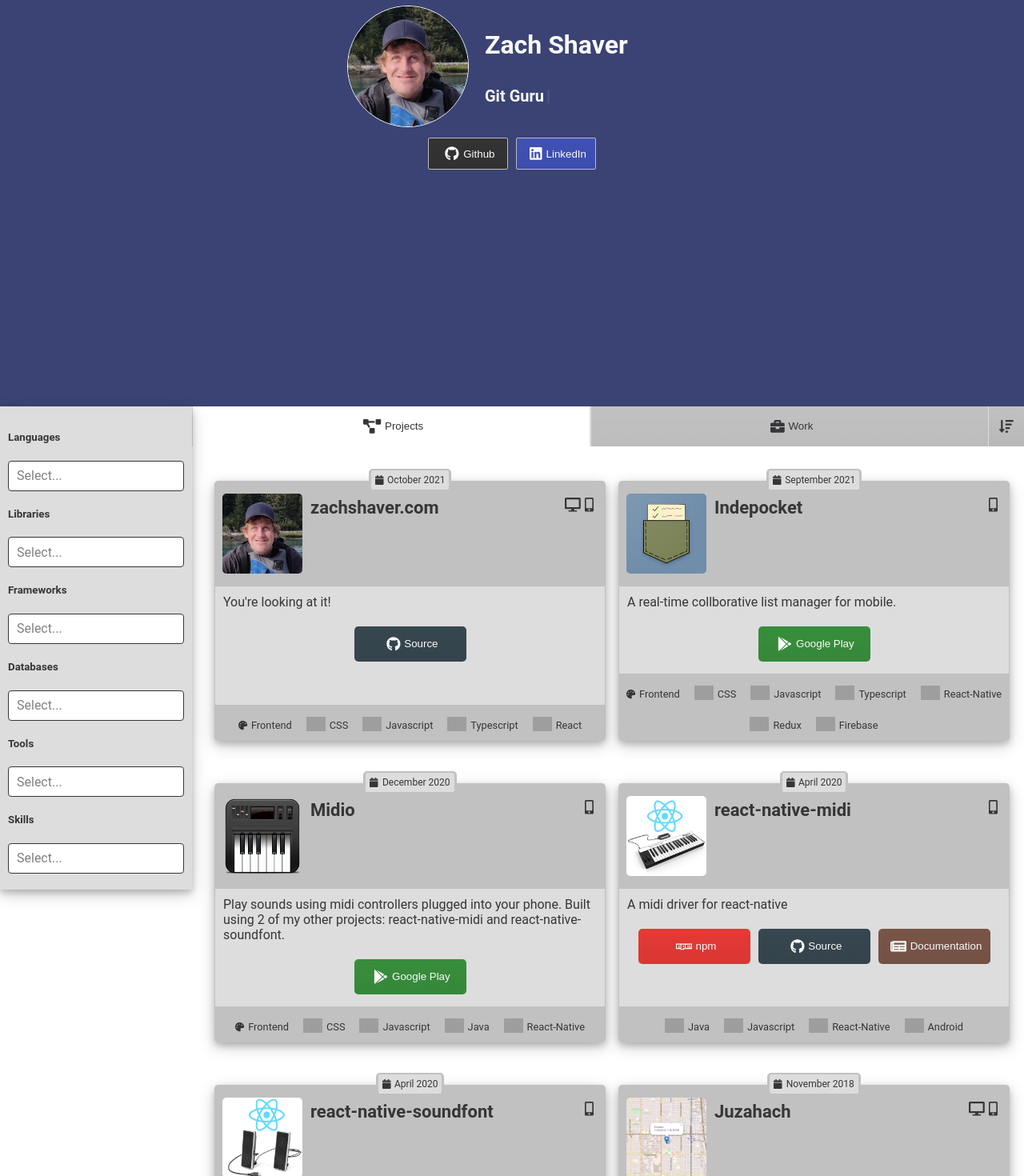
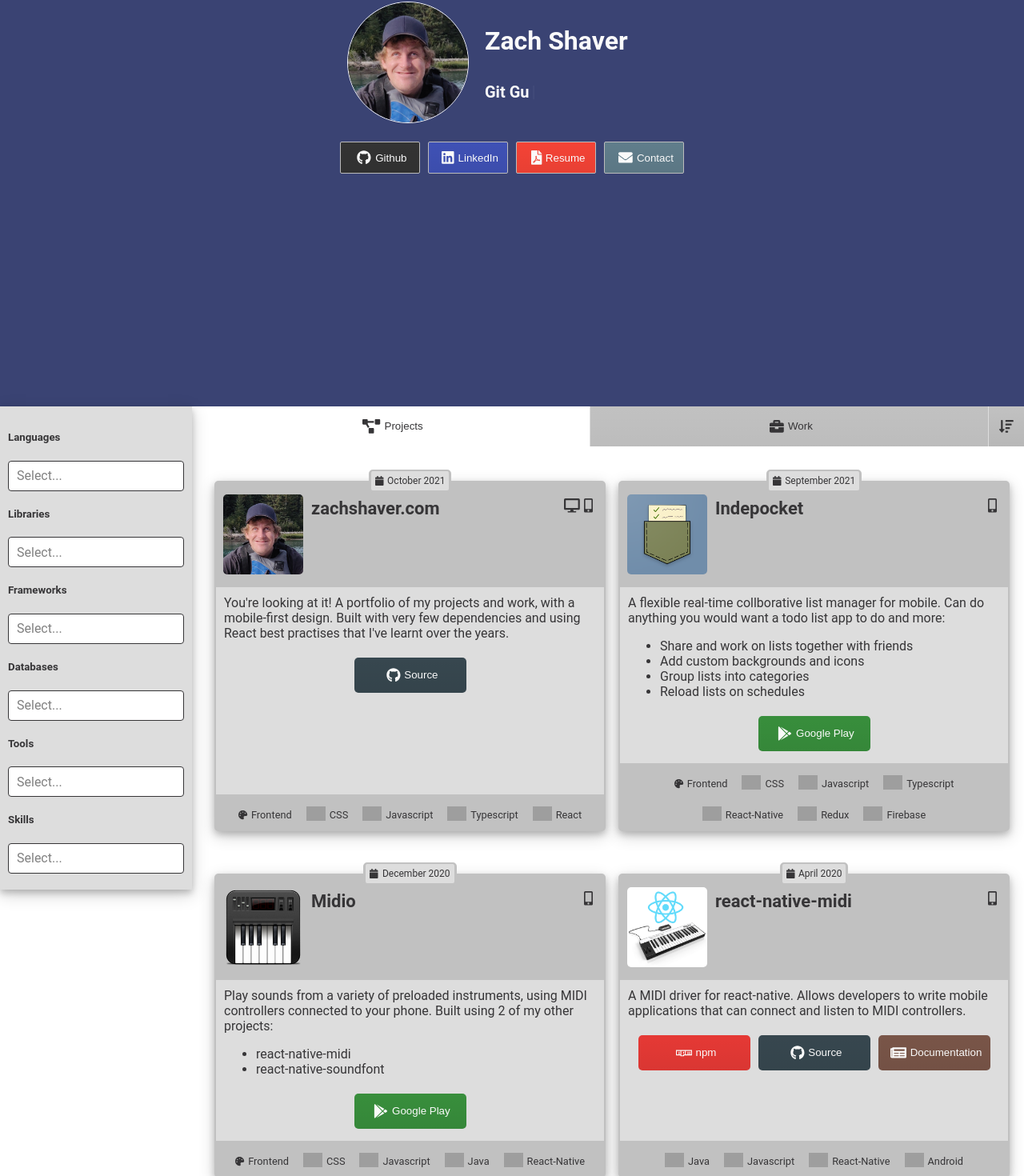
Before and after one commit to ShavaShav/web, a React (Create React App) app: page / in a window 1280 px wide. Shown: the part 292-1762 px from the top of the page at 80% size. Built offline with nearby package versions, Linux system fonts and the light colour scheme; grey boxes are pictures that could not be loaded.

Commit message:
Fill out data for projects

```diff
--- a/src/components/Button.tsx
+++ b/src/components/Button.tsx
@@ -42,7 +42,7 @@ const StyledButton = styled.button<ButtonProps>`
 const Button = (props: ButtonProps) => {
   const onClick = (ev: any) => {
     if (props.url)
-      window.location.href = props.url
+      window.open(props.url,'_blank') // open in new tab
     else if (props.onClick)
       props.onClick(ev)
   }
--- a/src/components/Profile.tsx
+++ b/src/components/Profile.tsx
@@ -7,6 +7,7 @@ import Button from "./Button";
 import Header from "./Header";
 import Headshot from "./Headshot";
 import { MOBILE_BREAKPOINT_WIDTH } from "../utils";
+import { faEnvelope, faFile, faFileContract, faFilePdf, faMailBulk } from "@fortawesome/free-solid-svg-icons";
 
 type ProfileProps = {
   readonly isDark: boolean;
@@ -63,12 +64,21 @@ const ProfileSection = styled.div`
   flex-direction: row;
   flex-wrap: wrap;
   width: 100%;
+  padding-bottom: 10px;
   @media (orientation: portrait) {
     flex-direction: column;
   }
 `
 
 const ResizingHeadshot = styled(Headshot)`
+`
+
+const ButtonGroup = styled.div`
+  display: flex;
+  flex-direction: row;
+  align-items: center;
+  justify-content: center;
+  flex-wrap: wrap;
 `
 
 const Row = styled.div`
@@ -140,10 +150,16 @@ const Profile = (props: ProfileProps) => {
               </h2>
             </Title>
           </ProfileSection>
-          <Row>
-            <LinkButton icon={faGithub} color={'#333'} url='https://www.github.com/ShavaShav' title="Github"/>
-            <LinkButton icon={faLinkedin} color={'#3F51B5'} url='https://ca.linkedin.com/in/zach-shaver' title="LinkedIn"/>
-          </Row>
+          <ButtonGroup>
+            <Row>
+              <LinkButton icon={faGithub} color={'#333'} url='https://www.github.com/ShavaShav' title="Github"/>
+              <LinkButton icon={faLinkedin} color={'#3F51B5'} url='https://ca.linkedin.com/in/zach-shaver' title="LinkedIn"/>
+            </Row>
+            <Row>
+              <LinkButton icon={faFilePdf} color={'#F44336'} url='https://ca.linkedin.com/in/zach-shaver' title="Resume"/>
+              <LinkButton icon={faEnvelope} color={'#607D8B'} url='https://ca.linkedin.com/in/zach-shaver' title="Contact"/>
+            </Row>
+          </ButtonGroup>
         </ProfileWrapper>
       </Container>
     </>
--- a/src/components/RecordList.tsx
+++ b/src/components/RecordList.tsx
@@ -36,10 +36,11 @@ const StyledRecordCard = styled(RecordCard)`
   position: relative;
   top: 0;
   transition: top ease 0.5s, box-shadow 0.5s linear;
+  border: 1px solid transparent;
   @media (hover: hover) and (pointer: fine) {
     &:hover {
-      top: -8px;
-      border: 1px solid ${({theme}) => theme.cardBorderActive};
+      top: -7px;
+      border-color: ${({theme}) => theme.cardBorderActive};
       box-shadow: 0 6px 16px 0 rgba(0, 0, 0, 0.2), 0 10px 30px 0 rgba(0, 0, 0, 0.19);
     }
   }
--- a/src/components/Records.tsx
+++ b/src/components/Records.tsx
@@ -53,10 +53,6 @@ const ToggleButton = styled(Button)<ToggleButtonProps>`
   border: none;
   flex: 1;
   border-right: ${({theme, isActive}) => `1px solid ${theme.filterBackground}`};
-  border-left: ${({theme, isActive}) => `1px solid ${theme.filterBackground}`};
-  /* &:active{
-    border-left: #e6007e;
-  } */
 `
 
 const SortButton = styled(Button)`
--- a/src/data.ts
+++ b/src/data.ts
@@ -40,7 +40,12 @@ export const WorkRecords: Record[] = [
     tools: ['aws','docker','gradle','gimp','nginx','node','npm'],
     isDesktop: true,
     isMobile: true,
-    links: [],
+    links: [
+      {
+        type: 'website',
+        url: 'https://www.ttpowergroup.com/'
+      }
+    ],
   },
   {
     type: 'work',
@@ -138,7 +143,7 @@ export const WorkRecords: Record[] = [
     links: [
       {
         type: 'website',
-        url: ''
+        url: 'https://www.uwindsor.ca/science/computerscience/'
       }
     ],
   }
@@ -148,7 +153,7 @@ export const ProjectRecords: Record[] = [
   {
     type: 'project',
     title: 'zachshaver.com',
-    summary: 'You\'re looking at it!',
+    summary: 'You\'re looking at it! A portfolio of my projects and work, with a mobile-first design. Built with very few dependencies and using React best practises that I\'ve learnt over the years.',
     bullets: [],
     start: new Date('2021/10/01'),
     logo: logoWebsite,
@@ -170,8 +175,8 @@ export const ProjectRecords: Record[] = [
   {
     type: 'project',
     title: 'Indepocket',
-    summary: 'A real-time collborative list manager for mobile.',
-    bullets: [],
+    summary: 'A flexible real-time collborative list manager for mobile. Can do anything you would want a todo list app to do and more:',
+    bullets: ['Share and work on lists together with friends','Add custom backgrounds and icons', 'Group lists into categories', 'Reload lists on schedules'],
     start: new Date('2021/09/01'),
     logo: logoIndepocket,
     skills: ['frontend'],
@@ -191,8 +196,8 @@ export const ProjectRecords: Record[] = [
   {
     type: 'project',
     title: 'Midio',
-    summary: 'Play sounds using midi controllers plugged into your phone. Built using 2 of my other projects: react-native-midi and react-native-soundfont.',
-    bullets: [],
+    summary: 'Play sounds from a variety of preloaded instruments, using MIDI controllers connected to your phone. Built using 2 of my other projects:',
+    bullets: ['react-native-midi','react-native-soundfont'],
     start: new Date('2020/12/01'),
     logo: logoMidio,
     skills: ['frontend'],
@@ -212,7 +217,7 @@ export const ProjectRecords: Record[] = [
   {
     type: 'project',
     title: 'react-native-midi',
-    summary: 'A midi driver for react-native',
+    summary: 'A MIDI driver for react-native. Allows developers to write mobile applications that can connect and listen to MIDI controllers.',
     bullets: [],
     start: new Date('2020/04/01'),
     logo: logoRNMidi,
@@ -241,7 +246,7 @@ export const ProjectRecords: Record[] = [
   {
     type: 'project',
     title: 'react-native-soundfont',
-    summary: 'A react-native library for playing music from notes of equal temperament',
+    summary: 'A react-native library for playing musical notes with sound files. Has support for rudimentary sound envelopes.',
     bullets: [],
     start: new Date('2020/04/01'),
     logo: logoRNSoundfont,
@@ -270,8 +275,11 @@ export const ProjectRecords: Record[] = [
   {
     type: 'project',
     title: 'Juzahach',
-    summary: 'Vehicle tracking system',
-    bullets: [],
+    summary: 'An Internet of Things system for tracking vehicles. Comprised of:',
+    bullets: [
+      'Edge devices which can be registered and stream their location,',
+      'A Manager web app for managing the edge devices, and tracking their locations on a map,',
+      'A cloud server which stores data and handles communications between the Manager app and the Edge devices over REST.'],
     start: new Date('2018/11/01'),
     logo: logoJuzahach,
     skills: ['backend','frontend','networking','rest'],
@@ -311,7 +319,7 @@ export const ProjectRecords: Record[] = [
   {
     type: 'project',
     title: 'Smartcampus',
-    summary: 'Social network for the University of Windsor',
+    summary: 'Social event-planning network for the University of Windsor (a.k.a a facebook clone). The client web app and the server were written as seperate applications, which communicate through a REST API.',
     bullets: [],
     start: new Date('2018/09/01'),
     logo: logoSmartcampus,
@@ -349,8 +357,8 @@ export const ProjectRecords: Record[] = [
   {
     type: 'project',
     title: 'Cream',
-    summary: 'Android money manager app',
-    bullets: [],
+    summary: 'A money management application for Android. Users can do things like',
+    bullets: ['Record income and expenses','Categorize transactions','Get alerts for high spending','View historical reports in the form of charts and graphs'],
     start: new Date('2018/04/01'),
     logo: logoCream,
     skills: ['frontend'],
@@ -378,7 +386,7 @@ export const ProjectRecords: Record[] = [
   {
     type: 'project',
     title: 'OS Process Synchronization Simulation',
-    summary: 'A visualization of CPU task scheduling for teaching purposes',
+    summary: 'A visual simulation of CPU task scheduling for teaching purposes. Users can choose scheduling algorithm, create processes and watch how they would be allocated to a CPU. Complete with I/O and ready queues!',
     bullets: [],
     start: new Date('2017/04/01'),
     logo: logoOSPRocessSync,
@@ -399,12 +407,17 @@ export const ProjectRecords: Record[] = [
         type: 'source_code',
         url: 'https://github.com/ShavaShav/Process_Synchronization'
       },
+      {
+        type: 'docs',
+        url: 'https://www.geeksforgeeks.org/cpu-scheduling-in-operating-systems/',
+        text: 'CPU Scheduling'
+      },
     ],
   },
   {
     type: 'project',
     title: 'Mail Jar',
-    summary: 'A desktop email-client written in JavaFX',
+    summary: 'A desktop email-client written in JavaFX. Supports GMail, Outlook, Hotmail, and more. You\'ll never have to open a browser to check your email again!',
     bullets: [],
     start: new Date('2017/03/01'),
     logo: logoMailjar,
@@ -424,13 +437,13 @@ export const ProjectRecords: Record[] = [
       {
         type: 'source_code',
         url: 'https://github.com/ShavaShav/MailJar'
-      }
+      },
     ],
   },
   {
     type: 'project',
     title: 'N-Queens Hill Climbing Visualization',
-    summary: 'Visualization of the Hill Climbing local search algorithm on the N-Queens problem',
+    summary: 'A visualization of the Hill Climbing local search algorithm on the N-Queens problem. Customize the algorithm\'s parameters and watch the N-Queens get solved in real time!',
     bullets: [],
     start: new Date('2017/02/10'),
     logo: logoNQueens,
@@ -451,6 +464,11 @@ export const ProjectRecords: Record[] = [
         type: 'source_code',
         url: 'https://github.com/ShavaShav/NQueens_HillClimbing'
       },
+      {
+        type: 'docs',
+        url: 'https://www.geeksforgeeks.org/n-queen-problem-local-search-using-hill-climbing-with-random-neighbour/',
+        text: 'N-Queens Problem'
+      },
     ],
   },
 ];
```
